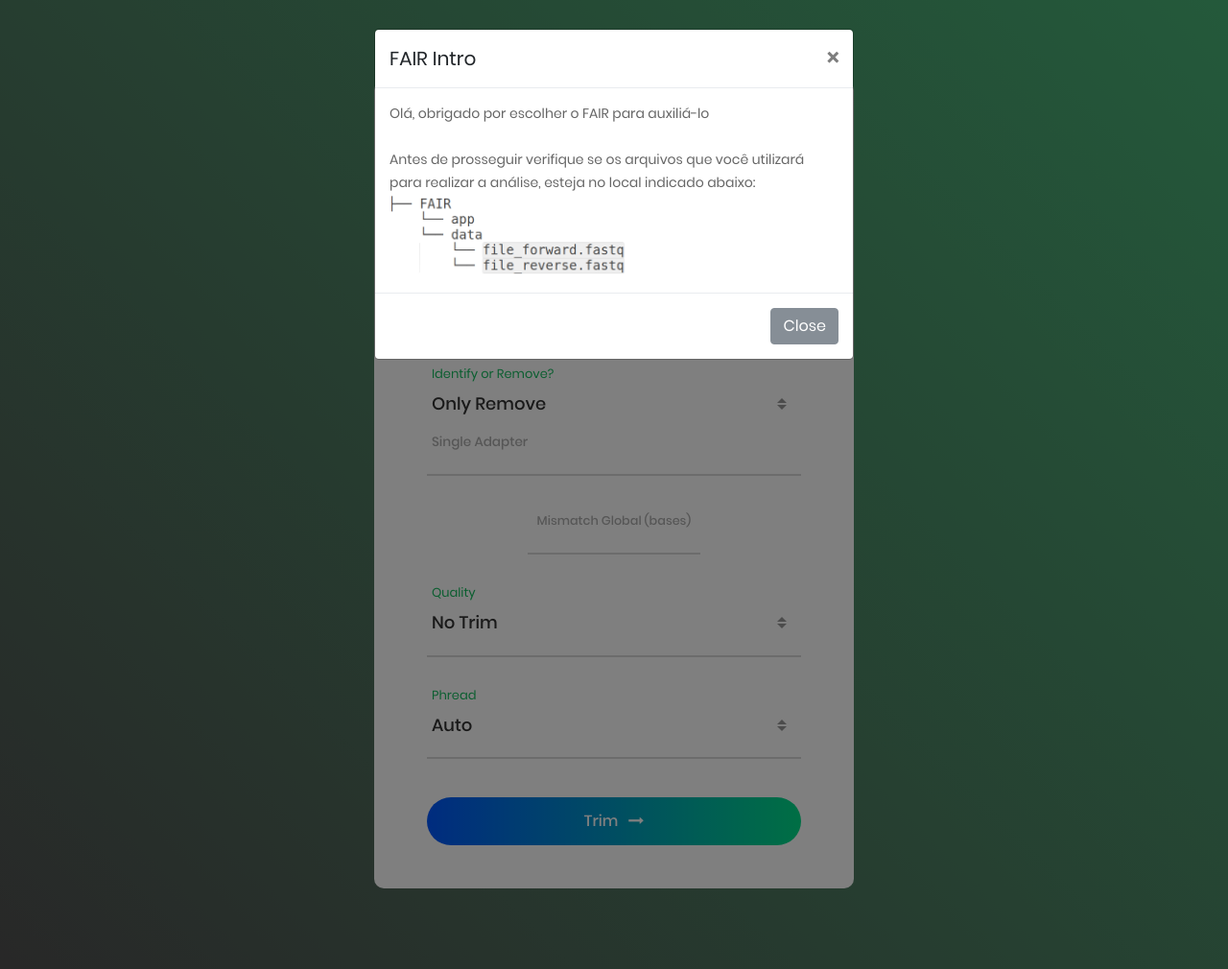
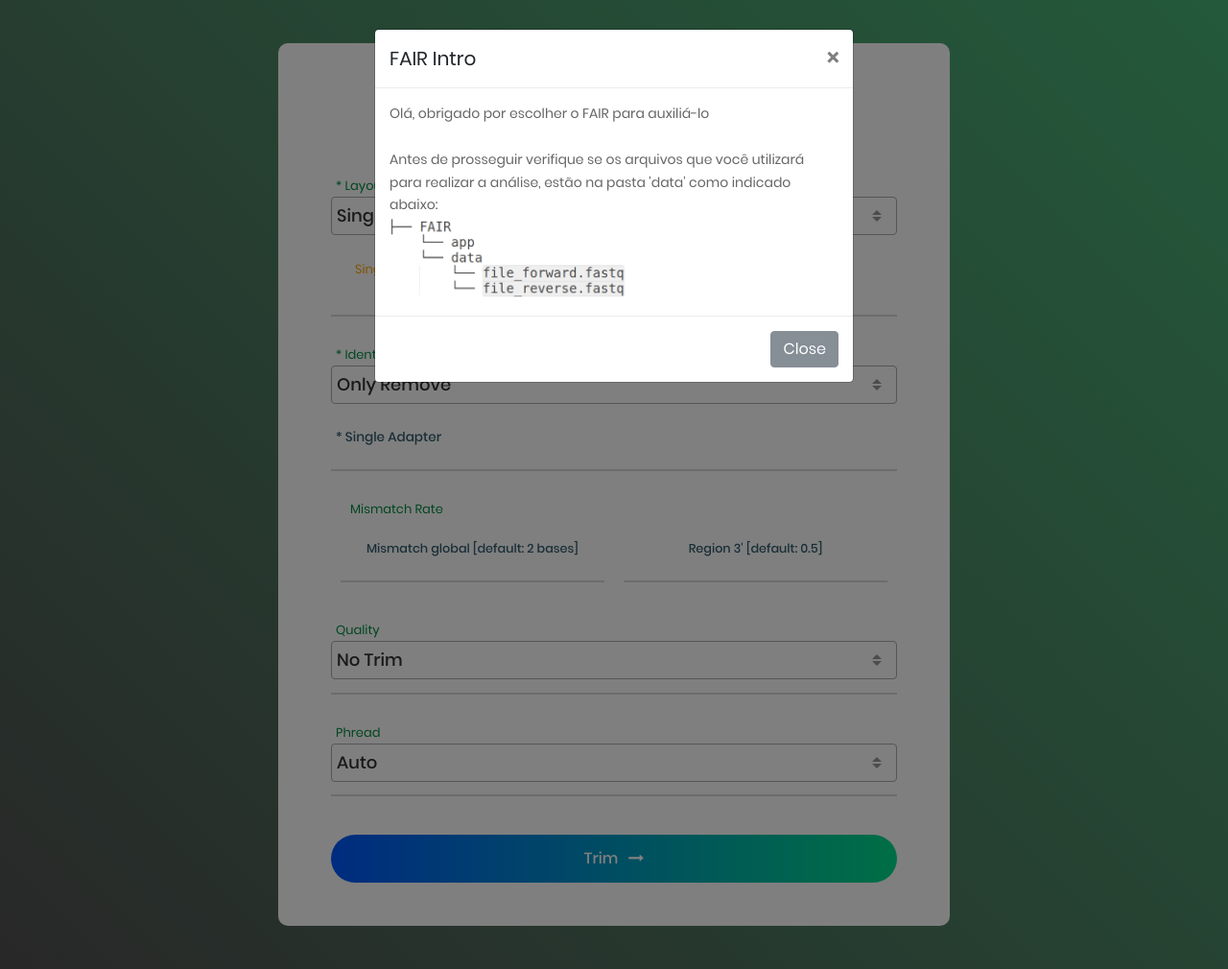
Before and after one commit to labgm/FAIR, a Flask app: page / in a window 1280 px wide. Shown: the whole page at 96% size. Run offline with Flask 2, Linux system fonts and the light colour scheme; some libraries are stand-ins or nearby versions.

Commit message:
Algorithms

```diff
--- a/app/static/css/main.css
+++ b/app/static/css/main.css
@@ -107,15 +107,15 @@ textarea:focus:-moz-placeholder { color:transparent; }
 textarea:focus::-moz-placeholder { color:transparent; }
 textarea:focus:-ms-input-placeholder { color:transparent; }
 
-input::-webkit-input-placeholder { color: #adadad;}
-input:-moz-placeholder { color: #adadad;}
-input::-moz-placeholder { color: #adadad;}
-input:-ms-input-placeholder { color: #adadad;}
+input::-webkit-input-placeholder { color: #345c6f;}
+input:-moz-placeholder { color: #345c6f;}
+input::-moz-placeholder { color: #345c6f;}
+input:-ms-input-placeholder { color: #345c6f;}
 
-textarea::-webkit-input-placeholder { color: #adadad;}
-textarea:-moz-placeholder { color: #adadad;}
-textarea::-moz-placeholder { color: #adadad;}
-textarea:-ms-input-placeholder { color: #adadad;}
+textarea::-webkit-input-placeholder { color: #345c6f;}
+textarea:-moz-placeholder { color: #345c6f;}
+textarea::-moz-placeholder { color: #345c6f;}
+textarea:-ms-input-placeholder { color: #345c6f;}
 
 /*---------------------------------------------*/
 button {
@@ -166,7 +166,7 @@ iframe {
 }
 
 .wrap-contact100 {
-  width: 500px;
+  width: 700px;
   background: #fff;
   border-radius: 10px;
   overflow: hidden;
@@ -207,7 +207,7 @@ iframe {
 .label-input100 {
   font-family: Poppins-Regular;
   font-size: 13px;
-  color: #17bc60;
+  color: #018c3f;
   line-height: 1.5;
   padding-left: 5px;
 }
@@ -449,7 +449,7 @@ textarea.input100 {
   display: flex;
   align-items: center;
   background-color: transparent;
-  border: none;
+  /*border: none;*/
   height: 40px;
   outline: none;
   position: relative;
--- a/app/templates/home.html
+++ b/app/templates/home.html
@@ -10,9 +10,13 @@
     {% if data == 'success' %}
 	<script type="text/javascript">
 		$("#myModalSuccess").modal("show");
+		document.getElementById("commandPanelId").innerHTML = ""
+		document.getElementById("commandPanelId").innerHTML = "<span style='color:#e25b5b; font-weight: bold;'>+ Details of Query +</span><br> {% for detail in details %} <p> <i class='fa fa-circle-thin'> {{ detail }} </i></p> {% endfor %}"
+
 	</script>
     {% endif %}
 
+    <!-- ERROR -->
     {% if data!='intro' and data != 'success' %}
 	<script type="text/javascript">
 		$("#myModalError").modal("show");
@@ -27,68 +31,99 @@
 		<div class="wrap-contact100">
 			<form method="POST" action="/search">
 			<!-- <form class="formId"> -->
-				<span class="contact100-form-title">
-					FAIR
+				<span class="contact100-form-title" style="color: #4c8464;">
+					<i class="fa fa-pagelines" style="font-size: 1.2em;"></i> FAIR
 				</span>
 
 				<div class="wrap-input100 input100-select">
-					<span class="label-input100">Layout</span>
+					<span class="label-input100">* Layout</span>
 					<div>
 						<select id="cbLayoutId" class="selection-2" name="layoutName">
-							<option value="single">Single</option>
+							<option value="single" selected="true">Single</option>
 							<option value="paired">Paired</option>
 						</select>
 					</div>
+					{% if form %}
+						{% if form.layoutName=='paired' %}
+						<script type="text/javascript">
+							document.getElementById("cbLayoutId").value = "paired";
+						</script>
+						{% endif %}
+					{% endif %}
 					<span class="focus-input100"></span>
 
-					<div id="panelSingleId" style="display: block;">
-					<span class="label-input100">Single File</span>
+					<div id="panelSingleId" style="display: block;padding: 20px;">
+					<span class="label-input100" style="color: orange !important;">Single File</span>
 					<input type="file" id="singleFileId" name="singleFileName"><br>
 					</div>
 
-					<div id="panelPairedId" style="display: none;">
-					<span class="label-input100">Forward File</span>
-					<input type="file" id="forwardFileId" name="forwardFileName"><br>
+					<div id="panelPairedId" style="display: none; padding: 10px;">
+					<span class="label-input100" style="color: orange !important;">Forward File</span>
+					<input type="file" id="forwardFileId" name="forwardFileName" style="padding: 10px;"><br>
 
-					<span class="label-input100">Reverse File</span>
-					<input type="file" id="reverseFileId" name="reverseFileName"><br>
+					<span class="label-input100" style="color: orange !important;">Reverse File</span>
+					<input type="file" id="reverseFileId" name="reverseFileName" style="padding: 10px;"><br>
 					</div>
 
 				</div>
 
 					<div class="input100-select">
-					<span class="label-input100">Identify or Remove?</span>
+					<span class="label-input100">* Identify or Remove?</span>
 					<div>
 						<select id="cbIdentifyRemoveId" class="selection-2" name="identifyRemoveName">
-							<option value="onlyRemove">Only Remove</option>
-							<option value="onlyIdentify">Only Identify</option>
+							<option value="onlyRemove" selected="true">Only Remove</option>
+							<option value="onlyIdentify">Only Remove</option>
 						</select>
 					</div>
+					{% if form %}
+						{% if form.identifyRemoveName=='onlyIdentify' %}
+						<script type="text/javascript">
+							document.getElementById("cbIdentifyRemoveId").value = "onlyIdentify";
+						</script>
+						{% endif %}
+					{% endif %}
 
 					<div class="row" id="panelSingleAdaptersId">
 
 						<div class="col-md-12">
 						<div class="wrap-input100 validate-input" data-validate="">
 						<!-- <span class="label-input100">Single Adapter</span> -->
-						<input id="singleAdapterId" style="font-size: 0.85em;" class="input100" type="text" name="singleAdapterName" placeholder="Single Adapter">
-						<span class="focus-input100"></span>
-						</div>
-						</div>
-						<div class="col-md-6" style="margin: auto;">
-						<div class="wrap-input100 validate-input" data-validate="">
-						<input style="font-size: 0.8em;" class="input100 text-center" type="text" name="singleMismatchName" placeholder="Mismatch Global (bases)">
+
+						<input maxlength="64" id="singleAdapterId" style="font-size: 0.85em; margin-top: 15px;" class="input100" type="text" name="singleAdapterName" placeholder="* Single Adapter" value="{% if form %}{{ form['singleAdapterName'] }}{% endif %}">
 						<span class="focus-input100"></span>
 						</div>
 						</div>
 
+						<div class="col-md-12">
+
+						<div class="col-md-12"><span class="label-input100">Mismatch Rate</span></div>
+
+						<div class="" style="width:50%; display: inline-block; padding: 10px; ">
+						<div class="wrap-input100 validate-input" data-validate="">
+						<input maxlength="2" style="font-size: 0.8em;" class="input100 text-center" type="text" name="singleMismatchName" placeholder="Mismatch global [default: 2 bases]" value="{% if form %}{{ form['singleMismatchName'] }}{% endif %}">
+						<span class="focus-input100"></span>
+						</div>
+						</div>
+
+						<div class="" style="width:50%; display: inline-block; margin-right: 0vw; float: right;padding: 10px; ">
+						<div class="wrap-input100 validate-input" data-validate="">
+						<input style="font-size: 0.8em;" class="input100 text-center" type="text" name="rightMismatchName" placeholder="Region 3' [default: 0.5]" value="{% if form %}{{ form['rightMismatchName'] }}{% endif %}">
+						<span class="focus-input100"></span>
+						</div>
+						</div>
+
+						</div>
+
+
 					</div>
+
 
 					<div class="row" id="panelPairedAdaptersId" style="display: none;">
 
 						<div class="col-md-12">
 						<div class="wrap-input100 validate-input" data-validate="">
 						<!-- <span class="label-input100">Forward Adapter</span> -->
-						<input style="font-size: 0.85em;" class="input100" type="text" name="forwardAdapterName" placeholder="Forward Adapter">
+						<input maxlength="64" style="font-size: 0.85em; margin-top: 15px;" class="input100" type="text" name="forwardAdapterName" placeholder="* Forward Adapter" value="{% if form %}{{ form['forwardAdapterName'] }}{% endif %}">
 						<span class="focus-input100"></span>
 						</div>
 						</div>
@@ -96,16 +131,29 @@
 						<div class="col-md-12">
 						<div class="wrap-input100 validate-input" data-validate="">
 						<!-- <span class="label-input100">Reverse Adapter</span> -->
-						<input style="font-size: 0.85em;" class="input100" type="text" name="reverseAdapterName" placeholder="Reverse Adapter">
+						<input maxlength="64" style="font-size: 0.85em;" class="input100" type="text" name="reverseAdapterName" placeholder="* Reverse Adapter" value="{% if form %}{{ form['reverseAdapterName'] }}{% endif %}">
 						<span class="focus-input100"></span>
 						</div>
 						</div>
 
-						<div class="col-md-6" style="margin: auto;">
+						<div class="col-md-12">
+
+						<div class="col-md-12"><span class="label-input100">Mismatch Rate</span></div>
+
+						<div class="" style="width:50%; display: inline-block; padding: 10px; ">
 						<div class="wrap-input100 validate-input" data-validate="">
-						<input style="font-size: 1.1em;" class="input100 text-center" type="text" name="pairedMismatchName" placeholder="Mismatch's">
+						<input maxlength="2" style="font-size: 0.8em;" class="input100 text-center" type="text" name="pairedMismatchName" placeholder="Mismatch global [default: 2 bases]" value="{% if form %}{{ form['pairedMismatchName'] }}{% endif %}">
 						<span class="focus-input100"></span>
 						</div>
+						</div>
+
+						<div class="" style="width:50%; display: inline-block; margin-right: 0vw; float: right;padding: 10px; ">
+						<div class="wrap-input100 validate-input" data-validate="">
+						<input style="font-size: 0.8em;" class="input100 text-center" type="text" name="rightPairedMismatchName" placeholder="Region 3' [default: 0.5]" value="{% if form %}{{ form['rightPairedMismatchName'] }}{% endif %}">
+						<span class="focus-input100"></span>
+						</div>
+						</div>
+
 						</div>
 
 					</div>
@@ -116,24 +164,48 @@
 					<div id="panelQualityId" class="wrap-input100 input100-select">
 						<span class="label-input100">Quality</span>
 							<select class="selection-2" id="cbTrimQualityId" name="trimQualityName">
-								<option value="off">No Trim</option>
+								<option value="off" selected="true">No Trim</option>
 								<option value="n">Trim (N)</option>
 								<option value="quality">Trim per Quality and (N)</option>
 							</select>
+							{% if form %}
+								{% if form.trimQualityName=='n' %}
+								<script type="text/javascript">
+									document.getElementById("cbTrimQualityId").value = "n";
+								</script>
+								{% endif %}
+								{% if form.trimQualityName=='quality' %}
+								<script type="text/javascript">
+									document.getElementById("cbTrimQualityId").value = "quality";
+								</script>
+								{% endif %}
+							{% endif %}
 						<div class="col-md-12">
-							<input name="minQualityName" type="text" id="minQualityId" placeholder="Min Quality" style="display: none;">
+							<input style=" margin-top: 15px;" name="minQualityName" type="text" id="minQualityId" placeholder="* Min Quality" style="display: none;" value="{% if form %}{{ form['minQualityName'] }}{% endif %}">
 						</div>
 					</div>
 
 				<div id="panelPhreadId" class="wrap-input100 input100-select">
 					<span class="label-input100">Phread</span>
 					<div>
-						<select class="selection-2" name="phreadName">
-							<option value="auto">Auto</option>
+						<select id="cbPhreadId" class="selection-2" name="phreadName">
+							<option value="auto" selected="true">Auto</option>
 							<option value="32">32</option>
 							<option value="64">64</option>
 						</select>
 					</div>
+							{% if form %}
+								{% if form.phreadName=='32' %}
+								<script type="text/javascript">
+									document.getElementById("cbPhreadId").value = "32";
+								</script>
+								{% endif %}
+								{% if form.phreadName=='64' %}
+								<script type="text/javascript">
+									document.getElementById("cbPhreadId").value = "64";
+								</script>
+								{% endif %}
+							{% endif %}
 					<span class="focus-input100"></span>
 				</div>
 
@@ -383,6 +455,7 @@ function sendForm(){
     background-color: #4b8664;
 }
 
+
 </style>
 
 
--- a/app/templates/layout.html
+++ b/app/templates/layout.html
@@ -57,7 +57,7 @@
    <div class="modal-body">
     <p>Olá, obrigado por escolher o FAIR para auxiliá-lo</p><br>
 
-    <p>Antes de prosseguir verifique se os arquivos que você utilizará para realizar a análise, esteja no local indicado abaixo:</p>
+    <p>Antes de prosseguir verifique se os arquivos que você utilizará para realizar a análise, estão na pasta 'data' como indicado abaixo:</p>
     <img src="../static/img/files_intro.png" style="margin: auto;" width="250px">
 
    </div>
@@ -96,10 +96,11 @@
       <span aria-hidden="true">&times;</span>
     </button>
    </div>
-   <div class="modal-body">
+   <div class="modal-body" >
     <h4>Seu resultado estará na pasta 'output' </h4><br>
     <img src="../static/img/my_output.png" width="250px" style="margin: auto;">
    </div>
+   <div id="commandPanelId" style="padding: 15px;"></div>
    <div class="modal-footer">
     <button type="button" class="btn btn-secondary" data-dismiss="modal">Close</button>
    </div>
```
Also changed, not shown: 1 other file.
